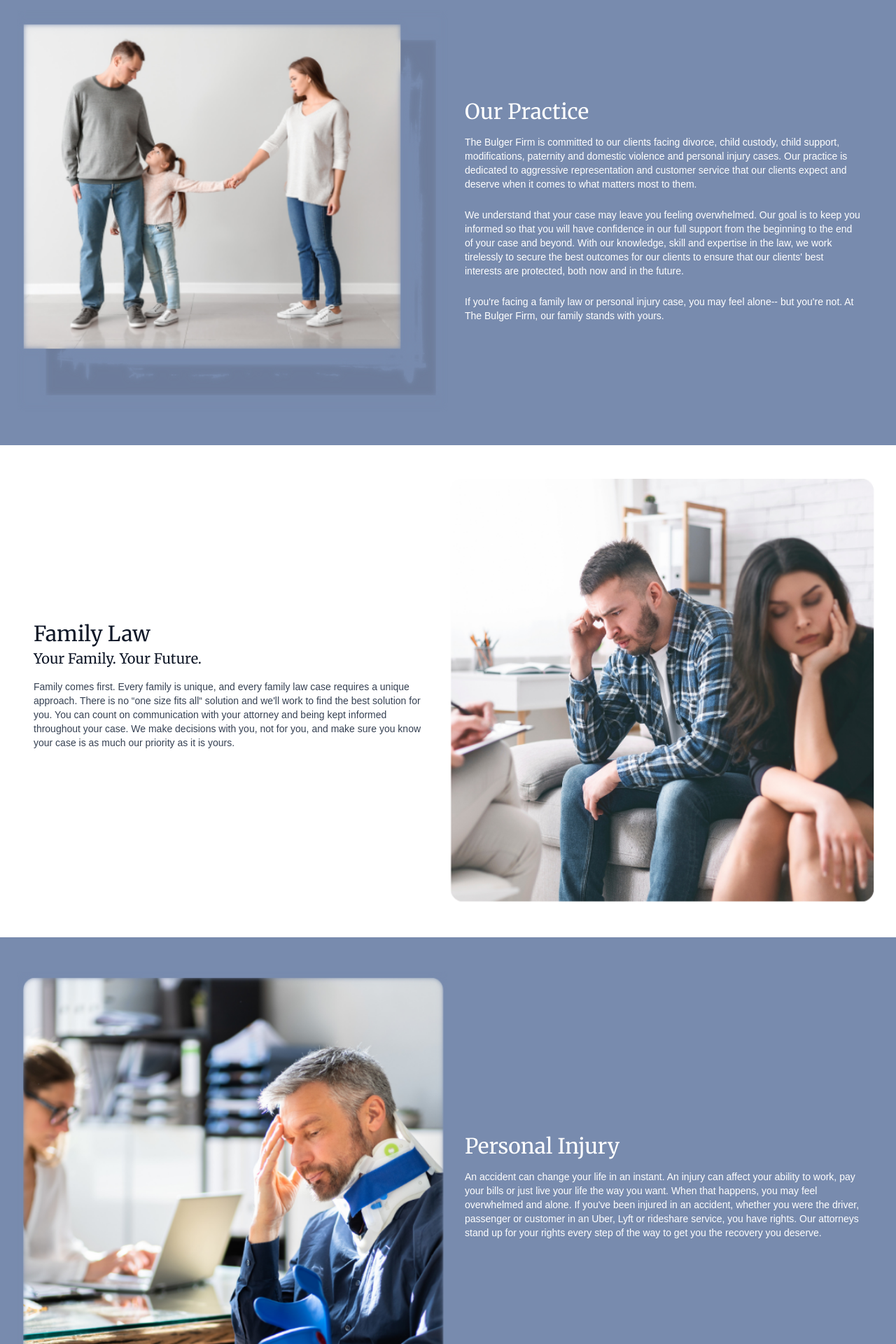
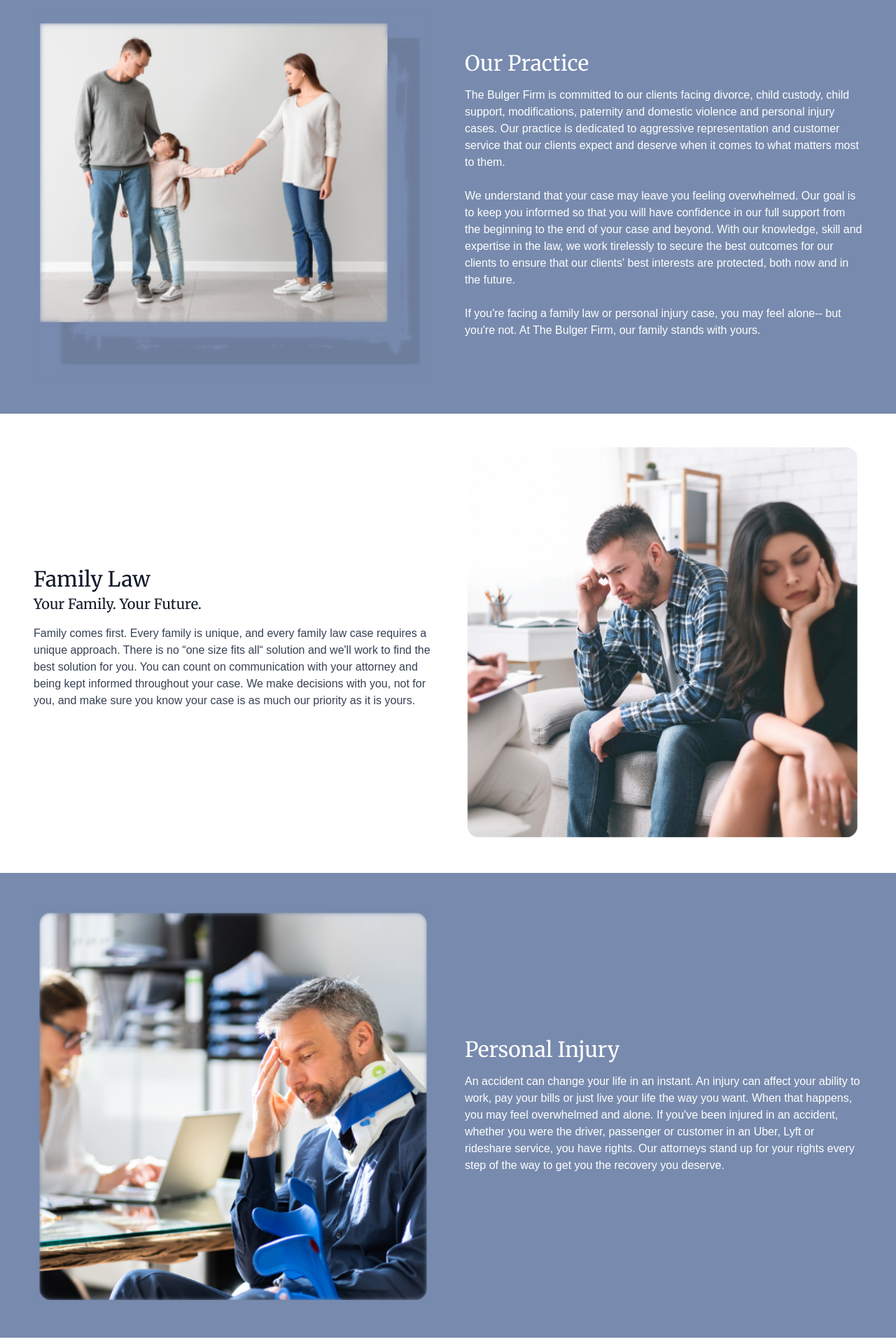
Before and after one commit to chrisowensdev/thebulgerfirm, a Next.js app: page / in a window 1280 px wide. Shown: the part 700-2620 px from the top of the page at 70% size. Built offline with nearby package versions, Linux system fonts and the light colour scheme.

Commit message:
Fix spacing

```diff
--- a/src/components/DetailSection1.tsx
+++ b/src/components/DetailSection1.tsx
@@ -6,10 +6,11 @@ import { motion } from "framer-motion";
 
 export default function DetailSection1() {
 	return (
-		<section className="container flex flex-col md:flex-row items-center py-12 bg-white">
+		<section>
+			<div className="container flex flex-col md:flex-row items-center py-12">
 				{/* Text Side */}
 				<motion.div
-				className="w-full md:w-1/2 px-6 mt-8 md:mt-0"
+					className="w-full md:w-1/2 md:px-6 px-3 mt-8 md:mt-0"
 					initial={{ opacity: 0 }}
 					whileInView={{ opacity: 1 }}
 					viewport={{ once: true, amount: 0.3 }}
@@ -21,19 +22,20 @@ export default function DetailSection1() {
 					<h3 className="text-xl font-serif text-gray-900 mb-4">
 						Your Family. Your Future.
 					</h3>
-				<p className="text-sm text-gray-700 mb-4">
-					Family comes first. Every family is unique, and every family
-					law case requires a unique approach. There is no &ldquo;one
-					size fits all&ldquo; solution and we&apos;ll work to find
-					the best solution for you. You can count on communication
-					with your attorney and being kept informed throughout your
-					case. We make decisions with you, not for you, and make sure
-					you know your case is as much our priority as it is yours.
+					<p className="text-md text-gray-700 mb-4">
+						Family comes first. Every family is unique, and every
+						family law case requires a unique approach. There is no
+						&ldquo;one size fits all&ldquo; solution and we&apos;ll
+						work to find the best solution for you. You can count on
+						communication with your attorney and being kept informed
+						throughout your case. We make decisions with you, not
+						for you, and make sure you know your case is as much our
+						priority as it is yours.
 					</p>
 				</motion.div>
 				{/* Image Side */}
 				<motion.div
-				className="w-full md:w-1/2 overflow-hidden"
+					className="w-full md:w-1/2 md:px-6 px-3 overflow-hidden"
 					initial={{ opacity: 0 }}
 					whileInView={{ opacity: 1 }}
 					viewport={{ once: true, amount: 0.3 }}
@@ -48,6 +50,7 @@ export default function DetailSection1() {
 						priority
 					/>
 				</motion.div>
+			</div>
 		</section>
 	);
 }
--- a/src/components/DetailSection2.tsx
+++ b/src/components/DetailSection2.tsx
@@ -6,10 +6,11 @@ import { motion } from "framer-motion";
 
 export default function DetailSection2() {
 	return (
-		<section className="container flex flex-col md:flex-row items-center py-12 bg-[#788bae]">
+		<section className="bg-[#788bae]">
+			<div className="container flex flex-col md:flex-row items-center py-12">
 				{/* Image Side */}
 				<motion.div
-				className="w-full md:w-1/2 overflow-hidden"
+					className="w-full md:w-1/2 md:px-6 px-3 overflow-hidden"
 					initial={{ opacity: 0 }}
 					whileInView={{ opacity: 1 }}
 					viewport={{ once: true, amount: 0.3 }}
@@ -18,8 +19,8 @@ export default function DetailSection2() {
 					<Image
 						src="/images/detail-section-2.png"
 						alt="Consultation scene"
-					width={600}
-					height={400}
+						width={500}
+						height={300}
 						className="object-cover w-full h-full"
 						priority
 					/>
@@ -27,7 +28,7 @@ export default function DetailSection2() {
 
 				{/* Text Side */}
 				<motion.div
-				className="w-full md:w-1/2 px-6 mt-8 md:mt-0"
+					className="w-full md:w-1/2 md:px-6 px-3 mt-8 md:mt-0"
 					initial={{ opacity: 0 }}
 					whileInView={{ opacity: 1 }}
 					viewport={{ once: true, amount: 0.3 }}
@@ -36,17 +37,19 @@ export default function DetailSection2() {
 					<h2 className="text-3xl font-serif text-white mb-4">
 						Personal Injury
 					</h2>
-				<p className="text-sm text-white">
-					An accident can change your life in an instant. An injury
-					can affect your ability to work, pay your bills or just live
-					your life the way you want. When that happens, you may feel
-					overwhelmed and alone. If you&apos;ve been injured in an
-					accident, whether you were the driver, passenger or customer
-					in an Uber, Lyft or rideshare service, you have rights. Our
-					attorneys stand up for your rights every step of the way to
-					get you the recovery you deserve.
+					<p className="text-md text-white">
+						An accident can change your life in an instant. An
+						injury can affect your ability to work, pay your bills
+						or just live your life the way you want. When that
+						happens, you may feel overwhelmed and alone. If
+						you&apos;ve been injured in an accident, whether you
+						were the driver, passenger or customer in an Uber, Lyft
+						or rideshare service, you have rights. Our attorneys
+						stand up for your rights every step of the way to get
+						you the recovery you deserve.
 					</p>
 				</motion.div>
+			</div>
 		</section>
 	);
 }
--- a/src/components/FamilyLaw.tsx
+++ /dev/null
@@ -1,14 +0,0 @@
-import React from "react";
-import { HeartCrack, UserCheck, Handshake } from "lucide-react";
-
-const FamilyLaw = () => {
-	return (
-		<div>
-			<HeartCrack size={32} className="text-brand-dark" />
-			<UserCheck size={32} className="text-brand-dark" />
-			<Handshake size={32} className="text-brand-dark" />
-		</div>
-	);
-};
-
-export default FamilyLaw;
--- a/src/components/Hero.tsx
+++ b/src/components/Hero.tsx
@@ -9,7 +9,7 @@ export default function Hero() {
 		<section className="container flex flex-col md:flex-row items-center bg-white pt-20">
 			{/* Text Side */}
 			<motion.div
-				className="w-full md:w-1/2 px-6 py-12"
+				className="w-full md:w-1/2 lg:px-15 px-6 py-12"
 				initial={{ x: -50, opacity: 0 }}
 				animate={{ x: 0, opacity: 1 }}
 				transition={{ duration: 0.6, ease: "easeOut" }}
--- a/src/components/InfoSection.tsx
+++ b/src/components/InfoSection.tsx
@@ -6,10 +6,11 @@ import { motion } from "framer-motion";
 
 export default function InfoSection() {
 	return (
-		<section className="container flex flex-col md:flex-row items-center py-12 bg-[#788bae]">
+		<section className="bg-[#788bae]">
+			<div className="container flex flex-col md:flex-row items-center py-12">
 				{/* Image Side */}
 				<motion.div
-				className="w-full md:w-1/2 overflow-hidden"
+					className="w-full md:w-1/2 overflow-hidden md:px-6 px-3"
 					initial={{ opacity: 0 }}
 					whileInView={{ opacity: 1 }}
 					viewport={{ once: true, amount: 0.3 }}
@@ -27,7 +28,7 @@ export default function InfoSection() {
 
 				{/* Text Side */}
 				<motion.div
-				className="w-full md:w-1/2 px-6 mt-8 md:mt-0"
+					className="w-full md:w-1/2 md:px-6 px-3 mt-8 md:mt-0"
 					initial={{ opacity: 0 }}
 					whileInView={{ opacity: 1 }}
 					viewport={{ once: true, amount: 0.3 }}
@@ -36,32 +37,34 @@ export default function InfoSection() {
 					<h2 className="text-3xl font-serif text-white mb-4">
 						Our Practice
 					</h2>
-				<p className="text-sm text-white">
-					The Bulger Firm is committed to our clients facing divorce,
-					child custody, child support, modifications, paternity and
-					domestic violence and personal injury cases. Our practice is
-					dedicated to aggressive representation and customer service
-					that our clients expect and deserve when it comes to what
-					matters most to them.
+					<p className="text-md text-white">
+						The Bulger Firm is committed to our clients facing
+						divorce, child custody, child support, modifications,
+						paternity and domestic violence and personal injury
+						cases. Our practice is dedicated to aggressive
+						representation and customer service that our clients
+						expect and deserve when it comes to what matters most to
+						them.
 					</p>
 					<br />
-				<p className="text-sm text-white">
+					<p className="text-md text-white">
 						We understand that your case may leave you feeling
-					overwhelmed. Our goal is to keep you informed so that you
-					will have confidence in our full support from the beginning
-					to the end of your case and beyond. With our knowledge,
-					skill and expertise in the law, we work tirelessly to secure
-					the best outcomes for our clients to ensure that our
-					clients&apos; best interests are protected, both now and in
-					the future.
+						overwhelmed. Our goal is to keep you informed so that
+						you will have confidence in our full support from the
+						beginning to the end of your case and beyond. With our
+						knowledge, skill and expertise in the law, we work
+						tirelessly to secure the best outcomes for our clients
+						to ensure that our clients&apos; best interests are
+						protected, both now and in the future.
 					</p>
 					<br />
-				<p className="text-sm text-white">
-					If you&apos;re facing a family law or personal injury case,
-					you may feel alone-- but you&apos;re not. At The Bulger
-					Firm, our family stands with yours.
+					<p className="text-md text-white">
+						If you&apos;re facing a family law or personal injury
+						case, you may feel alone-- but you&apos;re not. At The
+						Bulger Firm, our family stands with yours.
 					</p>
 				</motion.div>
+			</div>
 		</section>
 	);
 }
--- a/src/components/PersonalInjury.tsx
+++ /dev/null
@@ -1,18 +0,0 @@
-import React from "react";
-import {
-	FaCarCrash,
-	FaStethoscope,
-	FaExclamationTriangle,
-} from "react-icons/fa";
-
-const PersonalInjury = () => {
-	return (
-		<div>
-			<FaCarCrash size={32} className="text-brand-dark" />
-			<FaStethoscope size={32} className="text-brand-dark" />
-			<FaExclamationTriangle size={32} className="text-brand-dark" />
-		</div>
-	);
-};
-
-export default PersonalInjury;
```
Lines whose indentation alone changed are shown as unchanged.
